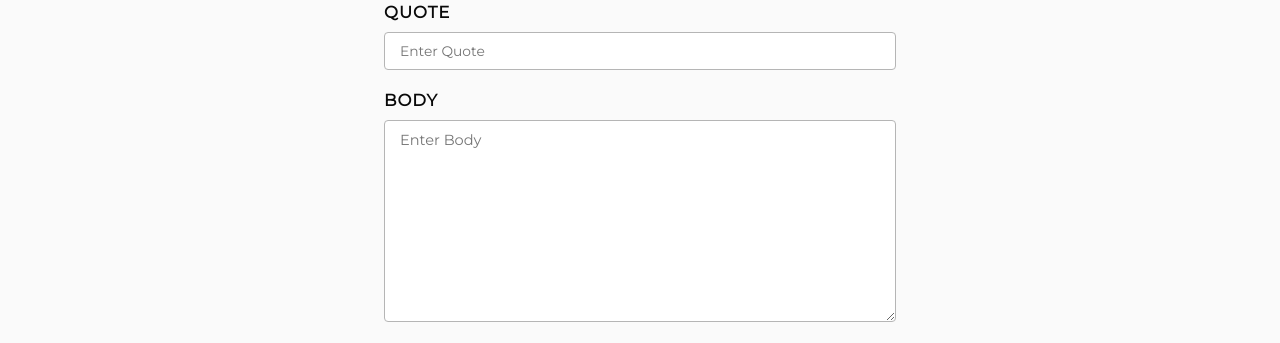
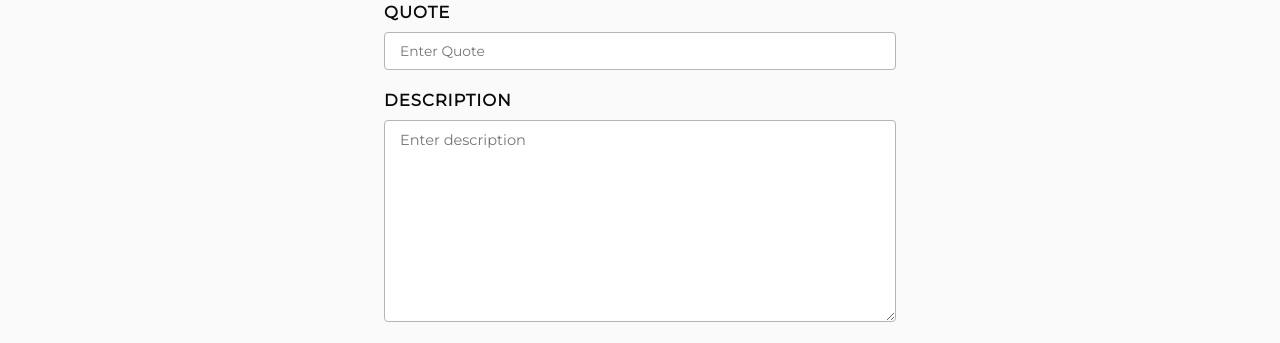
Before and after one commit to sushantgwr87/Audiophile, a React (Create React App) app in the folder client/: page /admin in a window 1280 px wide. Shown: the part 606-949 px from the top of the page. Built offline with nearby package versions, Linux system fonts and the light colour scheme.

Commit message:
Updated Admin Page

```diff
--- a/client/src/pages/Admin.jsx
+++ b/client/src/pages/Admin.jsx
@@ -1,6 +1,6 @@
-import { useState } from 'react';
+import { useState, useEffect } from 'react';
 import AdminAuth from '../component/AdminAuth';
-import { imageUpload } from '../actions/upload';
+import { imageUpload, productUpload } from '../actions/upload';
 
 const Admin = () => {
 
@@ -11,14 +11,12 @@ const Admin = () => {
         title: "",
         quote: "",
         price: 1000,
-        body: "",
+        description: "",
         feature: false,
         category: "headphones",
     });
 
-    const { title, price, body, quote, category } = formData;
-
-    console.log(category);
+    const { title, price, description, quote, category } = formData;
 
     const onChange = (e) =>
         setFormData({ ...formData, [e.target.name]: e.target.value });
@@ -31,9 +29,18 @@ const Admin = () => {
         }
     };
 
-    const handleOnSubmit = (e) => {
+    const handleOnSubmit = async (e) => {
         e.preventDefault();
-        imageUpload(image);
+        const imageResult = await imageUpload(image)
+        console.log(imageResult);
+        if (imageResult.message) {
+            let productData = {
+                ...formData,
+                path: imageResult.path,
+            }
+            console.log(productData);
+            productUpload(productData);
+        }
         console.log(formData)
     }
 
@@ -45,7 +52,7 @@ const Admin = () => {
                 <h2>Add New Story</h2>
                 <form method='post' onSubmit={handleOnSubmit}>
                     <div className="upload_form_image">
-                        <label htmlFor="imgUpload">
+                        <label htmlFor="productImage">
                             <div className="upload_image">
                                 <img src={createObjectURL} alt="upload_Image" />
                             </div>
@@ -87,14 +94,14 @@ const Admin = () => {
                             value={quote}
                             onChange={(e) => onChange(e)}
                         />
-                        <label htmlFor="body">Body</label>
+                        <label htmlFor="description">description</label>
                         <textarea
                             className="upload_content___input"
-                            name="body"
-                            id="body"
-                            placeholder="Enter Body"
+                            name="description"
+                            id="description"
+                            placeholder="Enter description"
                             rows="10"
-                            value={body}
+                            value={description}
                             onChange={(e) => onChange(e)}
                             required
                         />
```
